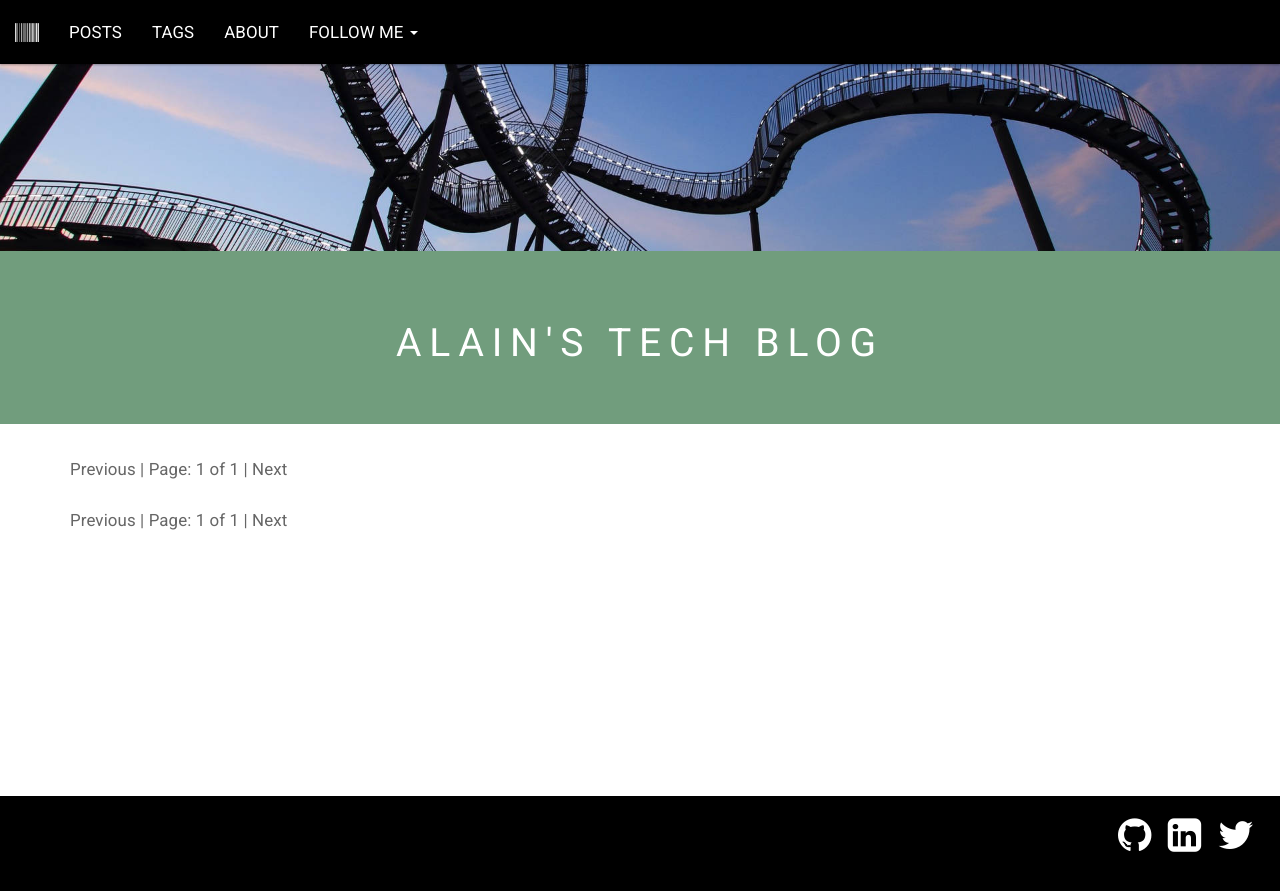
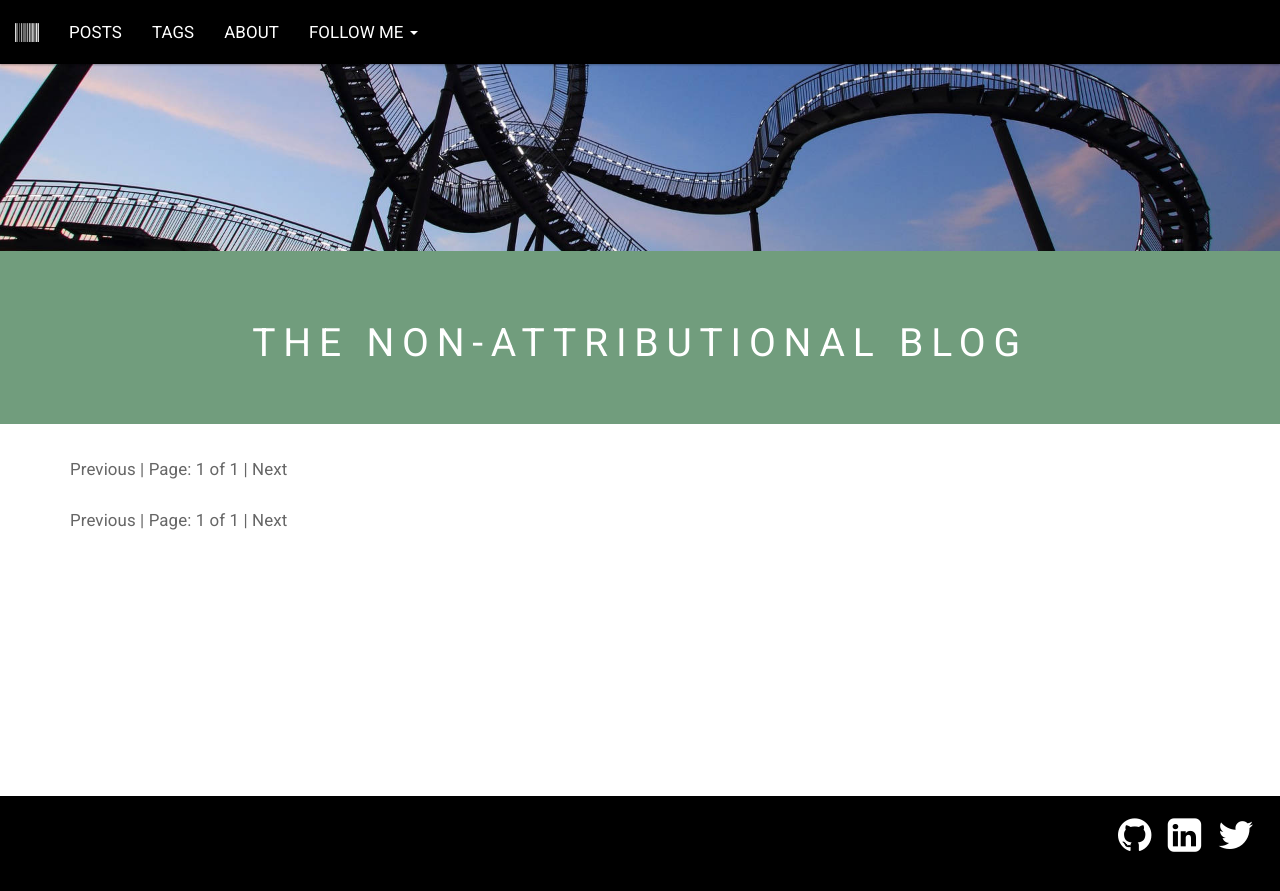
Before and after one commit to Stahlz/Stahlz.github.io, a Jekyll site: the page built from index.html, in a window 1280 px wide. Shown: the top 891 px of the page. Built offline with Jekyll 4.4.1, drawn with Linux system fonts in a browser that asks for light colours; the list of posts is cut into pages by our own code; comment, search, counter and statistics services are not loaded.

Commit message:
Update index.html

```diff
--- a/index.html
+++ b/index.html
@@ -1,6 +1,6 @@
 ---
 layout: default
-title: Alain's Tech Blog
+title: The Non-Attributional Blog
 description: Sharing about Application Development, Integration, Cloud, Big Data and Digital Transformation
 comments: true
 ---
```
